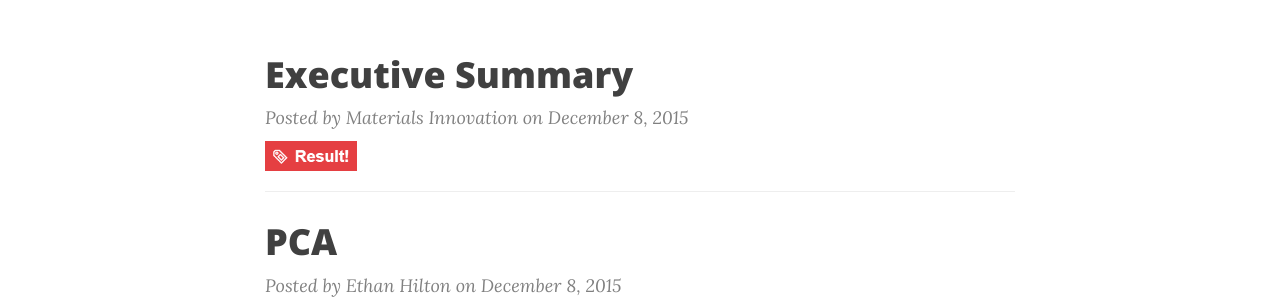
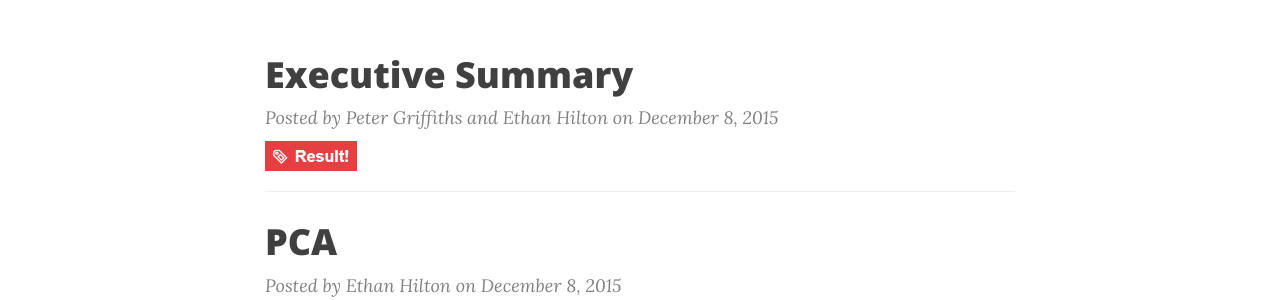
Before and after one commit to Materials-Informatics-Class-Fall2015/MIC-Microparticle-distribution, a Jekyll site: the page built from index.html, in a window 1280 px wide. Shown: the part 814-1114 px from the top of the page. Built offline with Jekyll 4.4.1, drawn with Linux system fonts in a browser that asks for light colours; nearby versions of some CDN libraries; the list of posts is cut into pages by our own code.

Commit message:
Published with MATIN Flavored StackEdit

```diff
--- a/_posts/2015-12-08-ExecutiveSummary.md
+++ b/_posts/2015-12-08-ExecutiveSummary.md
@@ -2,7 +2,7 @@
 layout:     	post
 title:      	Executive Summary
 date:       	2015-12-08 12:33
-author:     	Materials Innovation
+author:     	Peter Griffiths and Ethan Hilton
 tags:         result
 ---
 
```
